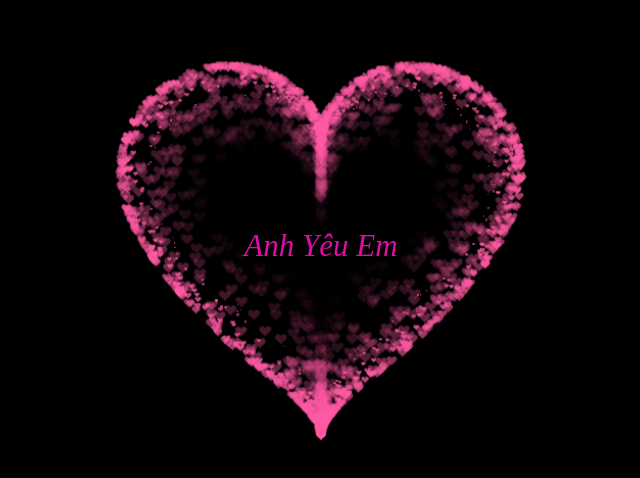
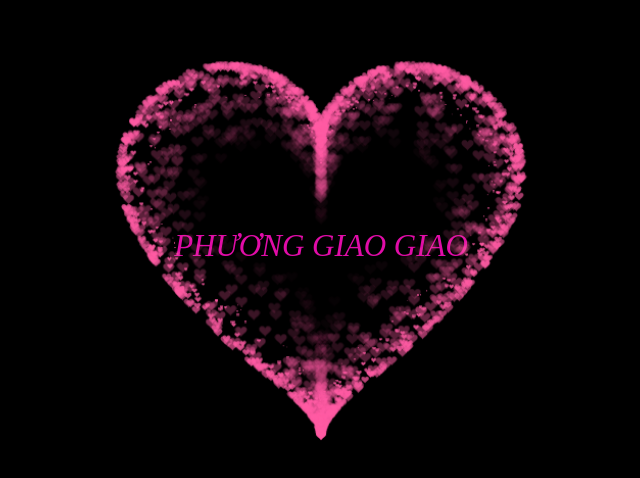
Before and after one commit to toanleminh/webminhtoan.github.io, a plain HTML site: page index.html in a window 1280 px wide. Shown: the part 152-630 px from the top of the page, without its empty margins (319-959 px from the left). Drawn offline with Linux system fonts and the light colour scheme.

Commit message:
Update index.html

```diff
--- a/index.html
+++ b/index.html
@@ -331,6 +331,6 @@ var ParticlePool = (function() {
         align-items: center;
         justify-content: center;
         margin-bottom: 5px;
-        text-align: center;">Anh Yêu Em</div>
+        text-align: center;">PHƯƠNG GIAO GIAO</div>
  </BODY>
 </HTML>
```
